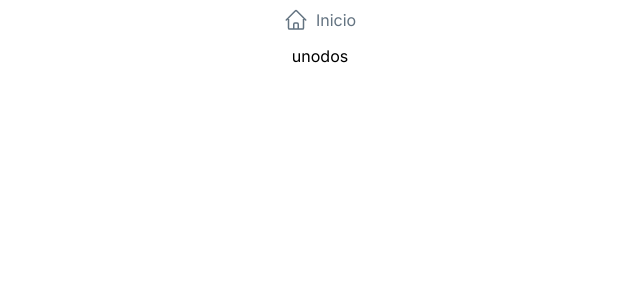
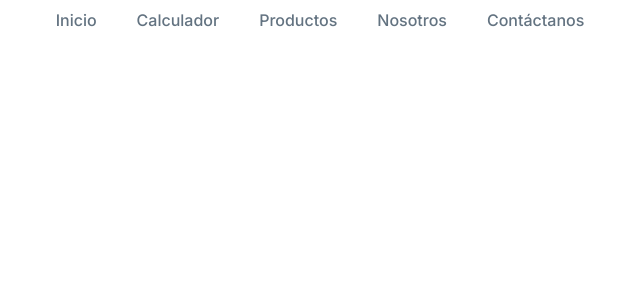
Before and after one commit to marcopdonoso/impromec-calculador, a Next.js app: page / in a window 1280 px wide. Shown: the top 300 px of the page, without its empty margins (320-960 px from the left). Built offline with nearby package versions, Linux system fonts and the light colour scheme.

Commit message:
agrega componente Navbar

```diff
--- a/src/app/page.tsx
+++ b/src/app/page.tsx
@@ -1,6 +1,5 @@
 'use client'
-import Breadcrumbs from '@/components/Breadcrumbs'
-import Link from 'next/link'
+import Navbar, { Navlink } from '@/components/Navbar'
 
 const opciones = [
   { value: '1.5', text: '1.5 mm2' },
@@ -22,6 +21,14 @@ const images = [
 
 const options = ['100mm', '200mm', '300mm', '400mm', '500mm', '600mm']
 
+const navlinks: Navlink[] = [
+  { name: 'Inicio', path: '/' },
+  { name: 'Calculador', path: '/calculator' },
+  { name: 'Productos', path: '/products' },
+  { name: 'Nosotros', path: '/about' },
+  { name: 'Contáctanos', path: '/contact' },
+]
+
 export default function Home() {
   const handleChange = (currPage: number) => {
     console.log(currPage)
@@ -29,11 +36,7 @@ export default function Home() {
 
   return (
     <div className="flex h-full flex-col items-center gap-3 px-3 py-2">
-      <Breadcrumbs />
-      <div>
-        <Link href={'/uno'}>uno</Link>
-        <Link href={'/uno/dos'}>dos</Link>
-      </div>
+      <Navbar navlinks={navlinks} />
     </div>
   )
 }
--- /dev/null
+++ b/src/components/Navbar.tsx
@@ -0,0 +1,45 @@
+import clsx from 'clsx'
+import Link from 'next/link'
+import { usePathname } from 'next/navigation'
+import { useEffect, useState } from 'react'
+
+export interface Navlink {
+  name: string
+  path: string
+}
+
+interface NavbarProps {
+  navlinks: Navlink[]
+}
+
+export default function Navbar({ navlinks }: NavbarProps) {
+  const [activeLink, setActiveLink] = useState<string | null>(null)
+  const pathname = usePathname()
+
+  useEffect(() => {
+    setActiveLink(pathname)
+  }, [pathname])
+
+  return (
+    <nav className="flex flex-col sm:flex-row sm:gap-10">
+      {navlinks.map((navlink) => {
+        return (
+          <Link
+            key={navlink.name}
+            href={navlink.path}
+            onClick={() => setActiveLink(navlink.path)}
+            className={clsx(
+              'w-52 py-3 pl-4 text-sm text-gray-text hover:bg-gray-button_primary hover:text-gray-white sm:w-auto sm:p-0 sm:text-base sm:font-medium sm:text-gray-text_inactive sm:hover:bg-gray-white sm:hover:text-gray-text',
+              {
+                'bg-gray-button_primary text-gray-white sm:bg-gray-white sm:text-gray-text':
+                  activeLink === navlink.path,
+              }
+            )}
+          >
+            {navlink.name}
+          </Link>
+        )
+      })}
+    </nav>
+  )
+}
```
